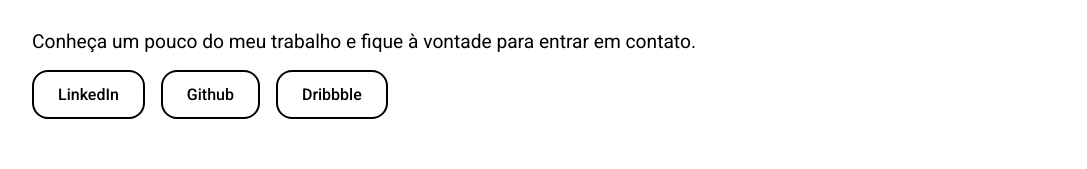
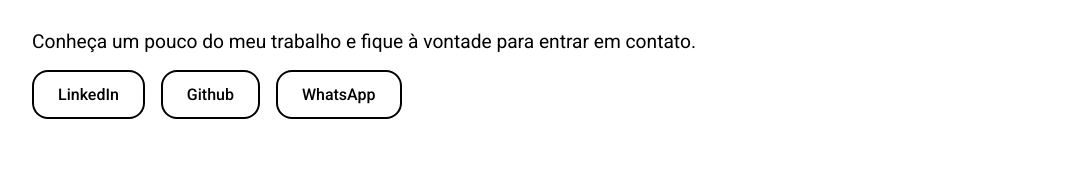
Before and after one commit to ulissesmarciano/portfolio-ulisses, a React (Create React App) app: page / in a window 1280 px wide. Shown: the part 417-586 px from the top of the page, without its empty margins (96-1183 px from the left). Built offline with nearby package versions, Linux system fonts and the light colour scheme.

Commit message:
Mudança nos botões de contato

```diff
--- a/src/components/ContactSection/index.jsx
+++ b/src/components/ContactSection/index.jsx
@@ -5,7 +5,7 @@ import LinkItem from '../LinkItem';
 
 import GithubIcon from '../../assets/icons/github-black.svg';
 import LinkedInIcon from '../../assets/icons/linkedin-black.svg';
-import DribbbleIcon from '../../assets/icons/dribbble.svg';
+import WhatsappIcon from '../../assets/icons/whatsapp-black.svg';
 
 
 const ContactSection = () => {
@@ -48,10 +48,10 @@ const ContactSection = () => {
                 target="_blank"
                 />
             <LinkItem
-                name="Dribbble"
+                name="WhatsApp"
                 variant="greetingsContactLinkIcon"
-                src={DribbbleIcon}
-                href="https://dribbble.com/ulissesmarciano"
+                src={WhatsappIcon}
+                href="https://api.whatsapp.com/send?phone=+5519999324023&text=Ol%C3%A1+Ulisses+quero+conversar+com+voc%C3%AA%21+%F0%9F%98%80"
                 target="_blank"
             />
         </div>
--- a/src/components/GreetingSection/index.jsx
+++ b/src/components/GreetingSection/index.jsx
@@ -33,9 +33,9 @@ const GreetingsSection = () => {
                     target="_blank"
                     />
                 <LinkItem
-                    name="Dribbble"
+                    name="WhatsApp"
                     variant="greetingsContactLink"
-                    href="https://dribbble.com/ulissesmarciano"
+                    href="https://api.whatsapp.com/send?phone=+5519999324023&text=Ol%C3%A1+Ulisses+quero+conversar+com+voc%C3%AA%21+%F0%9F%98%80"
                     target="_blank"
                 />
             </div>
```
